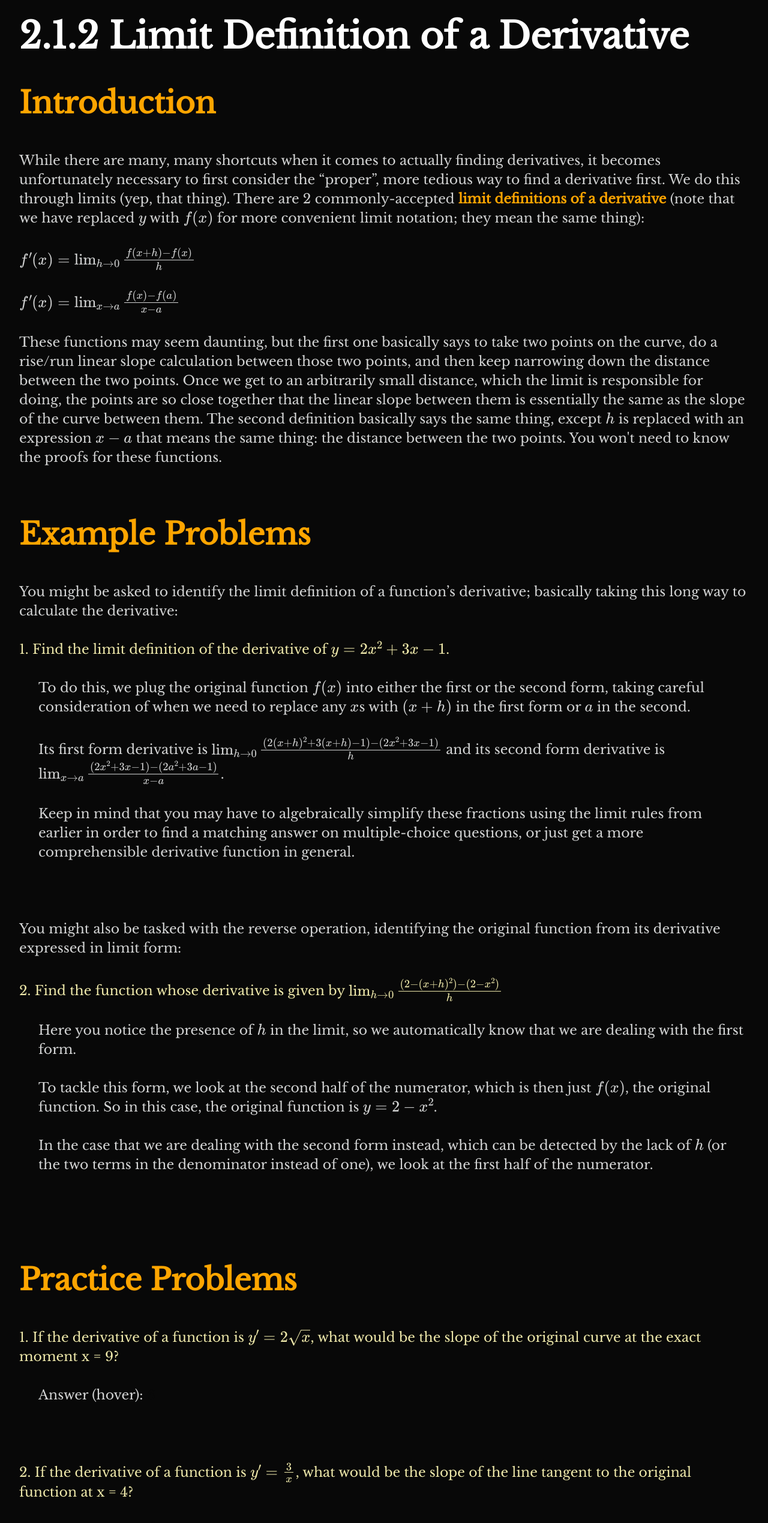
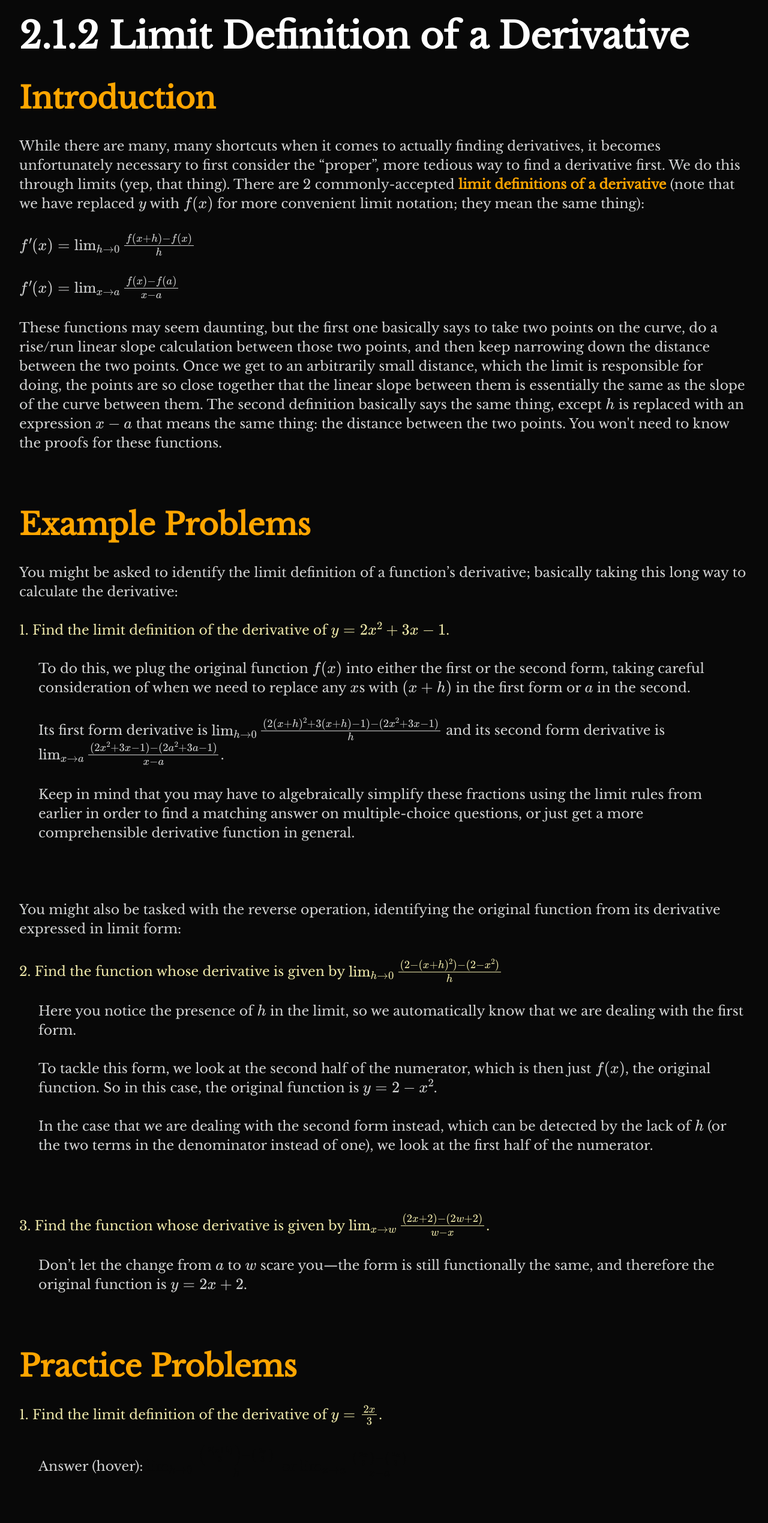
Before and after one commit to AnonymousRand/CruzHacks2023, a plain HTML site: page derivatives/2.1/2.1.2.html in a window 1280 px wide. Shown: the part 80-2619 px from the top of the page at 60% size. Drawn offline with nearby package versions, Linux system fonts and the light colour scheme; files whose address does not match are found by name.

Commit message:
2.1.2.html

```diff
--- a/derivatives/2.1/2.1.2.html
+++ b/derivatives/2.1/2.1.2.html
@@ -134,9 +134,9 @@
         </li>
       </ul>
     </nav>
-  <p style="font-size:60px; color:white; padding-top: 2rem; padding-bottom:2rem;"><b>2.1.2 Limit Definition of a Derivative</b></p>
+  <p class="lessontitle"><b>2.1.2 Limit Definition of a Derivative</b></p>
   <div id="introduction">
-    <p style="font-size:50px; color:orange; padding-top: 1rem; padding-bottom:2rem;"><b>Introduction</b></p>
+    <p class="introduction"><b>Introduction</b></p>
     <p>While there are many, many shortcuts when it comes to actually finding derivatives, it becomes unfortunately necessary to first consider the “proper”, more tedious way to find a derivative first. We do this through limits (yep, that thing). There are 2 commonly-accepted <span class="bold">limit definitions of a derivative</span> (note that we have replaced $y$ with $f(x)$ for more convenient limit notation; they mean the same thing):
     </p>
     <p>$f'(x) = \lim_{h \to 0}{\frac{f(x + h) - f(x)}{h}}$</p>
@@ -145,7 +145,7 @@
     </p>
   </div>
   <div id="example problems">
-    <p style="font-size:50px; color:orange; padding-top: 4rem; padding-bottom:2rem;"><b>Example Problems</b></p>
+    <p class="header"><b>Example Problems</b></p>
     <p>You might be asked to identify the limit definition of a function’s derivative; basically taking this long way to calculate the derivative:
     </p>
     <p class="question">1. Find the limit definition of the derivative of $y = 2x^2 + 3x - 1$.</p>
@@ -165,17 +165,22 @@
     </p>
     <p class="endexampleline">In the case that we are dealing with the second form instead, which can be detected by the lack of $h$ (or the two terms in the denominator instead of one), we look at the first half of the numerator.
     </p>
+    <p class="question">3. Find the function whose derivative is given by $\lim_{x \to w}{\frac{(2x + 2) - (2w + 2)}{w - x}}$.
+    </p>
+    <!-- no endexampleline here dince practice problems already has padding on top -->
+    <p class="exampleline">Don’t let the change from $a$ to $w$ scare you—the form is still functionally the same, and therefore the original function is $y = 2x + 2$.
+    </p>
   </div>
   <div id="practice problems">
-    <p style="font-size:50px; color:orange; padding-top: 4rem; padding-bottom:2rem;"><b>Practice Problems</b></p>
-    <p class="question">1. If the derivative of a function is $y' = 2\sqrt{x}$, what would be the slope of the original curve at the exact moment x = 9?
+    <p class="header"><b>Practice Problems</b></p>
+    <p class="question">1. Find the limit definition of the derivative of $y = \frac{2x}{3}$.
     </p>
-    <p class="answerline">Answer (hover): <span class="answer">6</span></p>
-    <p class="question">2. If the derivative of a function is $y' = \frac{3}{x}$, what would be the slope of the line tangent to the original function at x = 4?
+    <p class="answerline">Answer (hover): <span class="answer">$\lim_{h \to 0}{\frac{\left(\frac{2(x + h)}{3} \right) - \left(\frac{2x}{3} \right)}{h}}$ or $\lim_{x \to a}{\frac{\left(\frac{2x}{3} \right) - \left(\frac{2a}{3} \right)}{x - a}}$</span></p>
+    <p class="question">2. Find the function whose derivative is given by $\lim_{x \to a}{\frac{4\tan{x} - 4\tan{a}}{x - a}}$.
     </p>
-    <p class="answerline">Answer (hover): <span class="answer">$\frac{3}{4}$</span></p>
-    <p class="question">3. If the derivative of a function is $y' = \ln(x)$, what would be the instantaneous rate of change of the original function at x = e?
+    <p class="answerline">Answer (hover): <span class="answer">$y = 4\tan{x}$</span></p>
+    <p class="question">3. Find the function whose derivative is given by $\lim_{t \to 0}{\frac{\left(\ln{\left((x + t)^3 \right)} - \frac{1}{(x + t)} \right) - \left(\ln{\left(x^3 \right)} - \frac{1}{x} \right)}{t}}$.
     </p>
-    <p class="answerline">Answer (hover): <span class="answer">1</span></p>
+    <p class="answerline">Answer (hover): <span class="answer">$y = \ln{\left(x^3 \right)} - \frac{1}{x}$</span></p>
   </div>
 </body>
--- a/style1.css
+++ b/style1.css
@@ -166,6 +166,27 @@ h2{
   text-align:center;
 }
 
+.lessontitle{
+  font-size:60px;
+  color:white;
+  padding-top:2rem;
+  padding-bottom:1.5rem;
+}
+
+.introduction{
+  font-size:50px;
+  color:orange;
+  padding-top:1rem;
+  padding-bottom:1rem;
+}
+
+.header{
+  font-size:50px;
+  color:orange;
+  padding-top:4.5rem;
+  padding-bottom:1rem;
+}
+
 .question{
   color:palegoldenrod;
 }
```
Also changed, not shown: derivatives/2.1/2.1.1.html (+3 -3 lines).
